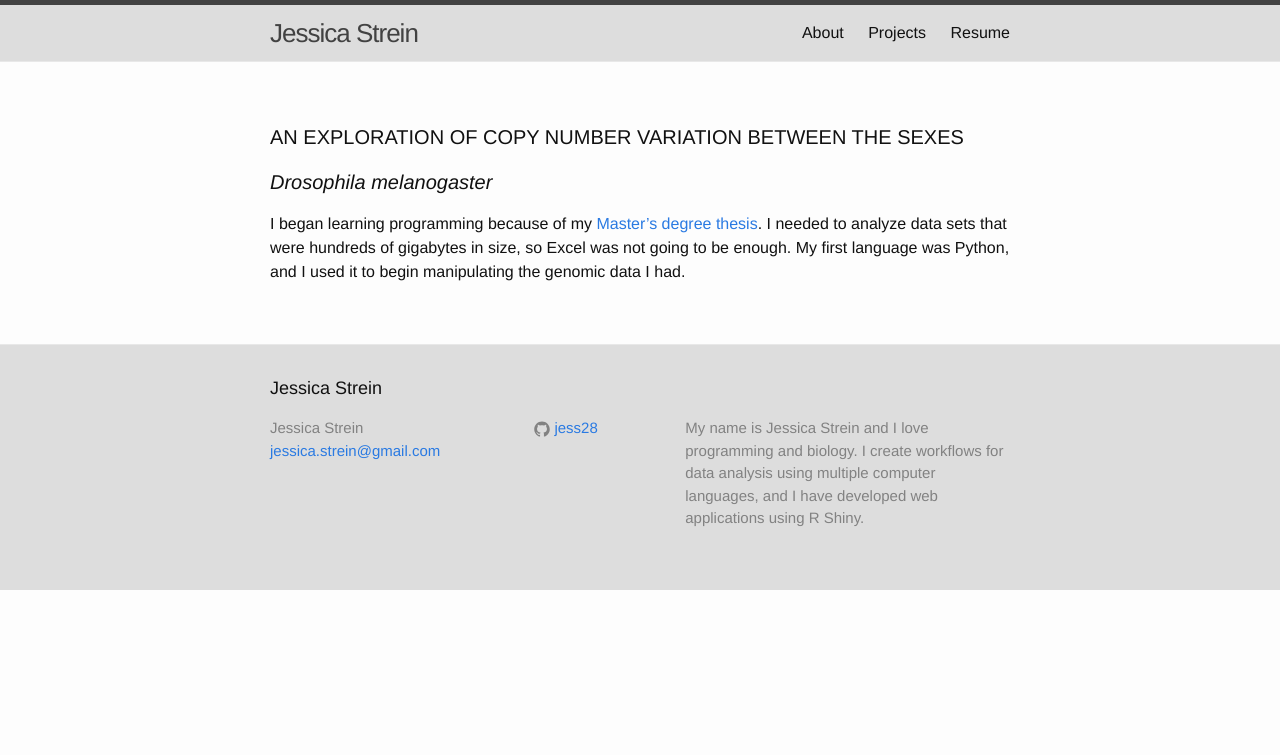
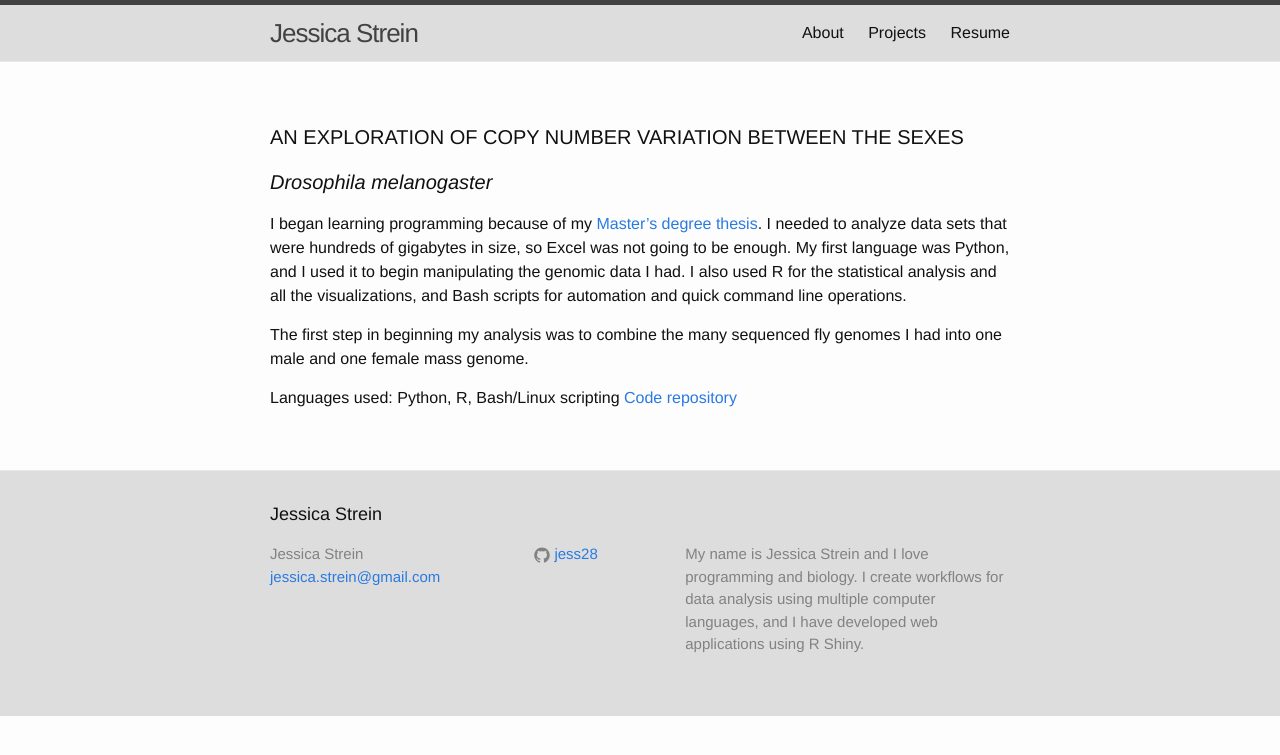
Before and after one commit to jess28/jess28.github.io, a Jekyll site: the page built from projects/masters_work.md, in a window 1280 px wide. Shown: the top 755 px of the page. Built offline with Jekyll 4.4.1, drawn with Linux system fonts in a browser that asks for light colours.

Commit message:
added dow content

```diff
--- a/projects/index.html
+++ b/projects/index.html
@@ -8,13 +8,17 @@
 
   <h1 class="page-heading">EXAMPLES OF MY WORK</h1>
 
+  <a href='{{base}}/projects/dow_img_app'>
     <div class="left">
       Endangered Species Images App
     </div>
+  </a>
 
+  <a href='{{base}}/projects/dow_expenditures_app'>
     <div class="right">
       Endangered Species Expenditures App
     </div>
+  </a>
 
   <a href='{{base}}/projects/masters_work'>
     <div class="left">
--- a/projects/masters_work.md
+++ b/projects/masters_work.md
@@ -6,4 +6,9 @@
 <h1 class="page-heading">AN EXPLORATION OF COPY NUMBER VARIATION BETWEEN THE SEXES</h1>
 <h1 class="page-heading"><em>Drosophila melanogaster</em></h1>
 
-I began learning programming because of my [Master's degree thesis](https://zenodo.org/record/48371). I needed to analyze data sets that were hundreds of gigabytes in size, so Excel was not going to be enough. My first language was Python, and I used it to begin manipulating the genomic data I had.
+I began learning programming because of my [Master's degree thesis](https://zenodo.org/record/48371). I needed to analyze data sets that were hundreds of gigabytes in size, so Excel was not going to be enough. My first language was Python, and I used it to begin manipulating the genomic data I had. I also used R for the statistical analysis and all the visualizations, and Bash scripts for automation and quick command line operations.
+
+The first step in beginning my analysis was to combine the many sequenced fly genomes I had into one male and one female mass genome.
+
+Languages used: Python, R, Bash/Linux scripting
+[Code repository](https://github.com/jess28/Old_project_code)
```
Also changed, not shown: projects/end_sp_budget_app.md (added, +13 -0 lines), projects/end_sp_img_app.md (added, +13 -0 lines), projects/mentor_connection.md (+3 -0 lines). Lines whose indentation alone changed are shown as unchanged.
